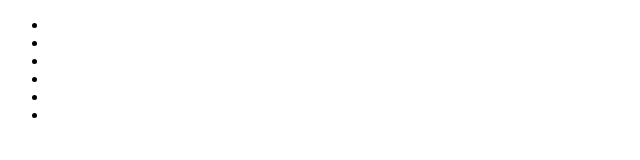
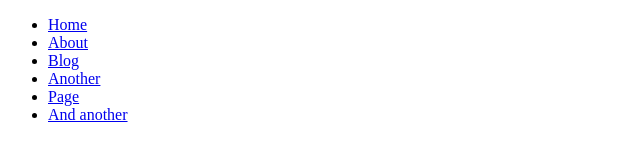
Before and after one commit to reuben-germain/style-nav, a plain HTML site: page index.html in a window 1280 px wide. Shown: the whole page, without its empty margins (0-640 px from the left). Drawn offline with Linux system fonts and the light colour scheme.

Commit message:
added some nav text & added href's & one aria-current attribute for the Home text

```diff
--- a/index.html
+++ b/index.html
@@ -9,12 +9,12 @@
 <body>
     <nav>
         <ul class="nav-list">
-            <li><a href=""></a></li>
-            <li><a href=""></a></li>
-            <li><a href=""></a></li>
-            <li><a href=""></a></li>
-            <li><a href=""></a></li>
-            <li><a href=""></a></li>
+            <li class="active"><a href="index.html" aria-current="page">Home</a></li>
+            <li><a href="about.html">About</a></li>
+            <li><a href="blog.html">Blog</a></li>
+            <li><a href="#">Another</a></li>
+            <li><a href="#">Page</a></li>
+            <li><a href="#">And another</a></li>
         </ul>
     </nav>
 </body>
```
